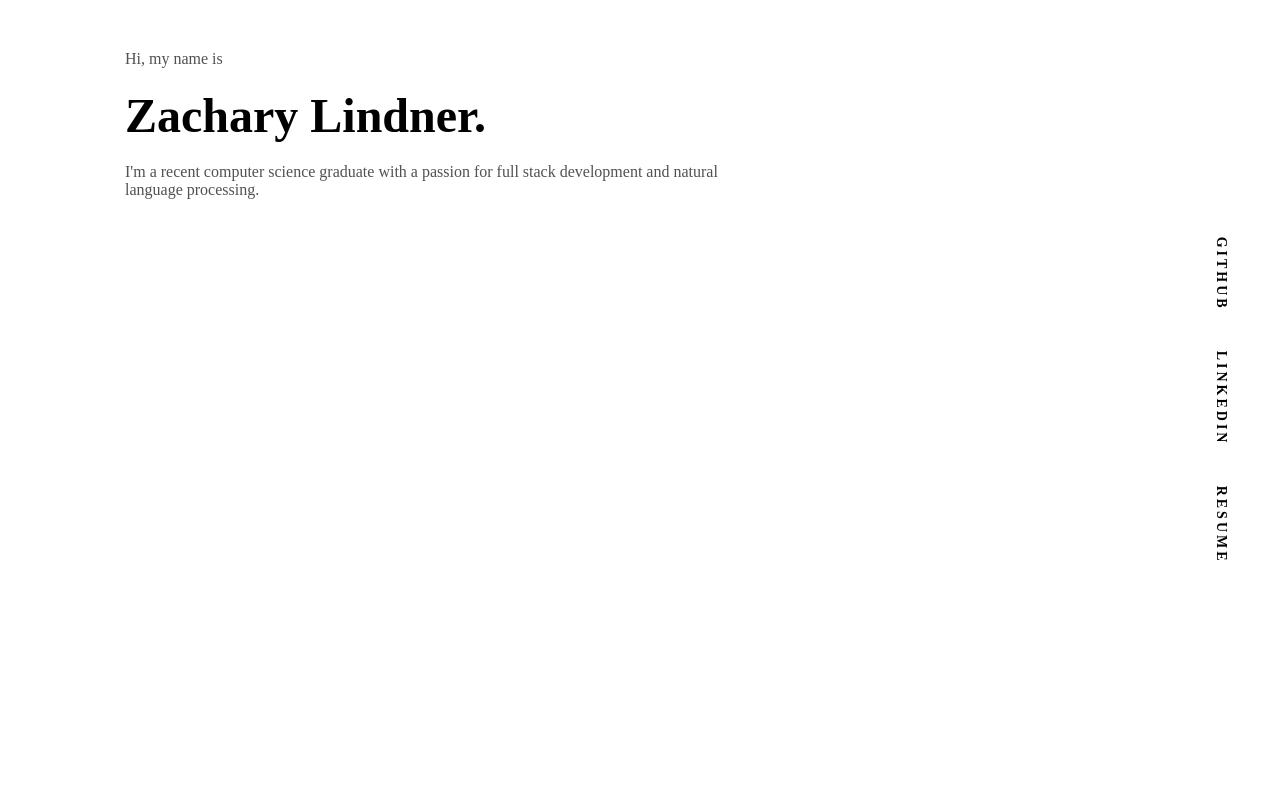
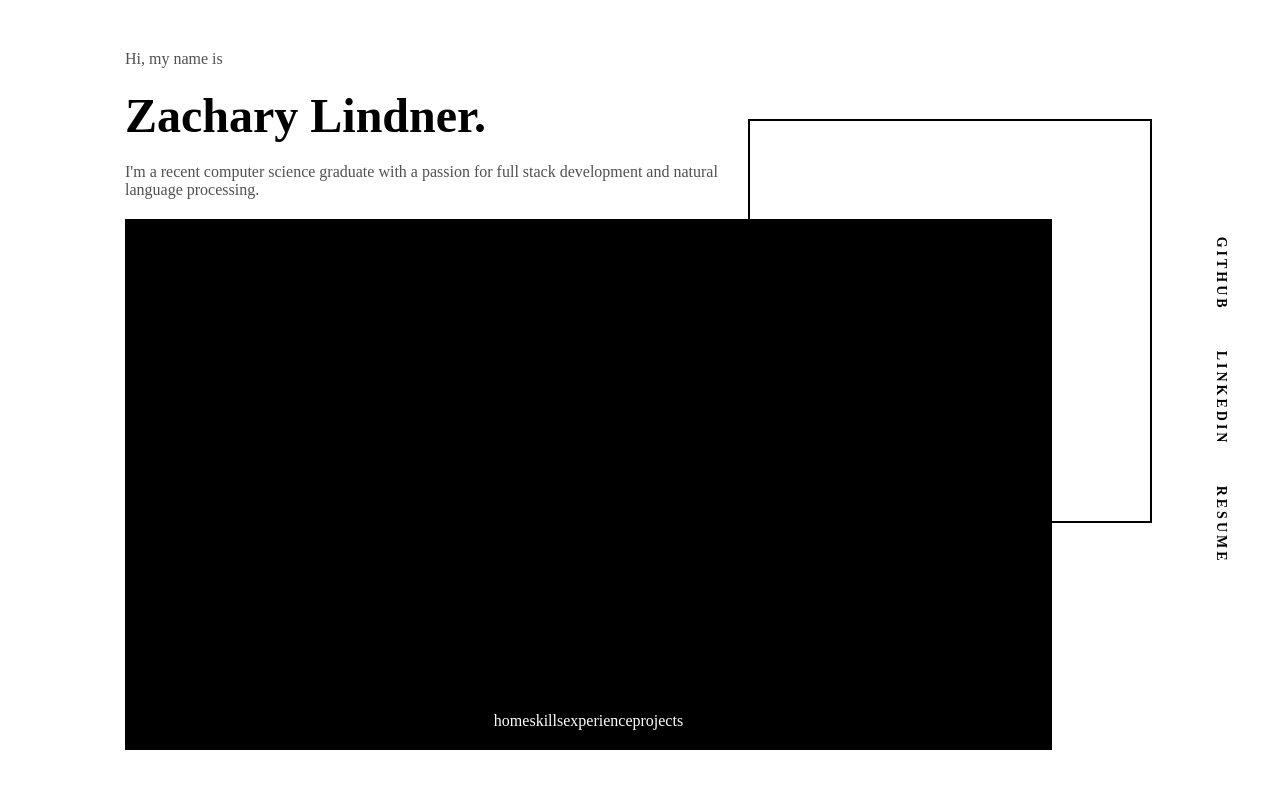
Before and after one commit to zlindner/zlindner.github.io, a React (Create React App) app: page / in a window 1280 px wide. Shown: the top 788 px of the page. Built offline with nearby package versions, Linux system fonts and the light colour scheme; a web font is replaced by a local one.

Commit message:
added content wrapper to landing, started nav

```diff
--- a/src/App.tsx
+++ b/src/App.tsx
@@ -1,13 +1,54 @@
 import React from 'react';
-import Home from './components/home';
+import styled from 'styled-components';
 import Socials from './components/socials';
+import Navigation from './components/navigation';
+
+const Wrapper = styled.div`
+    width: calc(100vw - 250px);
+    height: 100%;
+    display: flex;
+    flex-direction: column;
+    margin: 0 auto;
+    box-sizing: border-box;
+`;
+
+const Content = styled.div`
+    width: 90%;
+    height: 100%;
+    position: relative;
+    margin-top: 20px;
+    background-color: #000;
+`;
+
+const Square = styled.div`
+    width: 50vh;
+    height: 50vh;
+    position: absolute;
+    top: -100px;
+    right: -100px;
+    border: 2px solid #000;
+    z-index: -1;
+`;
 
 const App = () => {
     return (
-        <React.Fragment>
-            <Home />
+        <Wrapper>
+            <span>Hi, my name is</span>
+
+            <h1 style={{ margin: '20px 0' }}>Zachary Lindner.</h1>
+
+            <span style={{ display: 'block', maxWidth: '600px' }}>
+                I'm a recent computer science graduate with a passion for full stack development and natural language
+                processing.
+            </span>
+
+            <Content>
+                <Navigation />
+                <Square />
+            </Content>
+
             <Socials />
-        </React.Fragment>
+        </Wrapper>
     );
 };
 
--- a/src/components/home.tsx
+++ /dev/null
@@ -1,19 +0,0 @@
-import React from 'react';
-import styled from 'styled-components';
-
-const Home = () => {
-    return (
-        <section>
-            <span>Hi, my name is</span>
-
-            <h1 style={{ margin: '20px 0' }}>Zachary Lindner.</h1>
-
-            <span style={{ display: 'block', width: '60%' }}>
-                I'm a recent computer science graduate with a passion for full stack development and natural language
-                processing.
-            </span>
-        </section>
-    );
-};
-
-export default Home;
--- /dev/null
+++ b/src/components/navigation.tsx
@@ -0,0 +1,29 @@
+import React from 'react';
+import styled from 'styled-components';
+
+const Wrapper = styled.ul`
+    position: absolute;
+    left: 50%;
+    bottom: 20px;
+    transform: translateX(-50%);
+    list-style: outside none none;
+`;
+
+const Item = styled.li`
+    color: #fff;
+    display: inline-block;
+`;
+
+const items = ['home', 'skills', 'experience', 'projects'];
+
+const Navigation = () => {
+    return (
+        <Wrapper>
+            {items.map(item => (
+                <Item key={`navigation_${item}`}>{item}</Item>
+            ))}
+        </Wrapper>
+    );
+};
+
+export default Navigation;
--- a/src/components/socials.tsx
+++ b/src/components/socials.tsx
@@ -2,7 +2,7 @@ import React from 'react';
 import styled from 'styled-components';
 
 const Wrapper = styled.ul`
-    position: fixed;
+    position: absolute;
     top: 50%;
     right: 50px;
     transform: translateY(-50%);
--- a/src/index.tsx
+++ b/src/index.tsx
@@ -35,9 +35,15 @@ const GlobalStyles = createGlobalStyle`
         overflow: hidden;
     }
 
+    #root {
+        width: 100%;
+        height: 100%;
+    }
+
     a {
         color: #000;
         text-decoration: none;
+        outline: none;
     }
 
     h1 {
@@ -51,12 +57,6 @@ const GlobalStyles = createGlobalStyle`
         margin: 0;
         padding: 0;
         list-style-type: none;
-    }
-
-    section {
-        width: calc(100vw - 250px);
-        margin: 0 auto;
-        box-sizing: border-box;
     }
 
     span {
```
